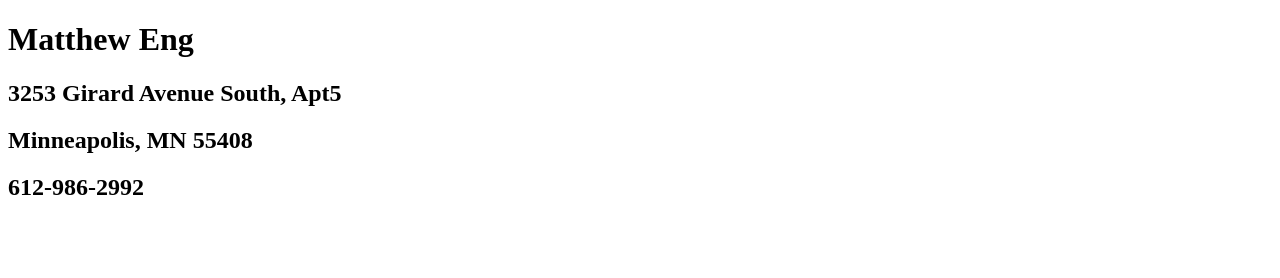
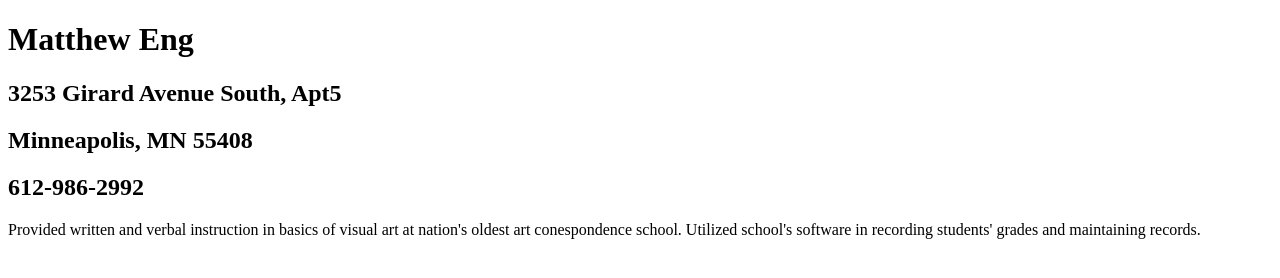
Before and after one commit to MatthewKEng/Meng72.github.io, a plain HTML site: page index.html in a window 1280 px wide. Drawn offline with Linux system fonts and the light colour scheme.

Commit message:
changes to body

```diff
--- a/index.html
+++ b/index.html
@@ -11,5 +11,12 @@
   <h2>Minneapolis, MN 55408</h2>
   <h2>612-986-2992</h2>
 
+  <p>
+    Provided written and verbal instruction in
+    basics of visual art at nation's oldest art
+    conespondence school. Utilized school's software
+    in recording students' grades and maintaining records.
+  </p>
+
   </body>
 </html>
```
